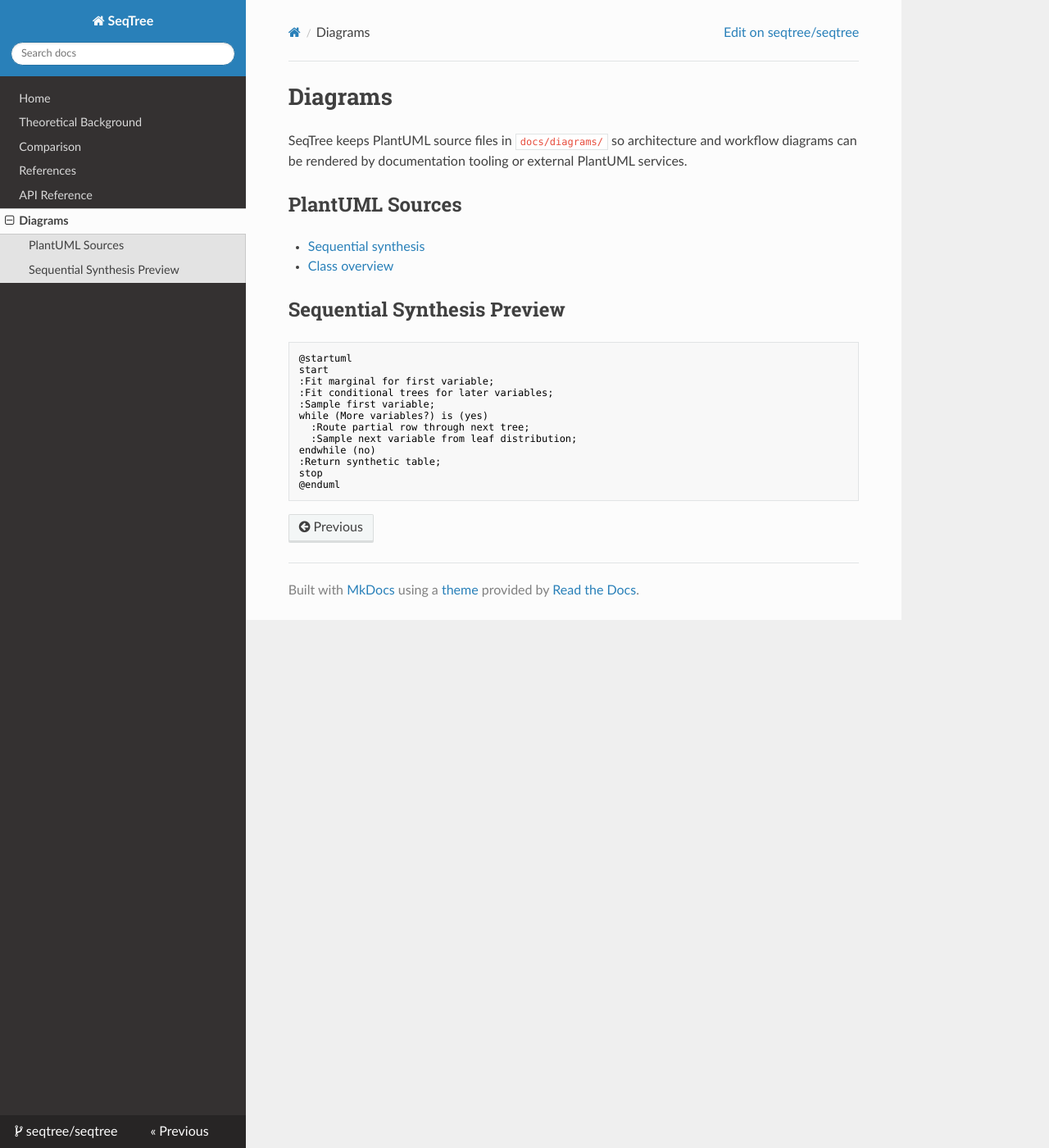
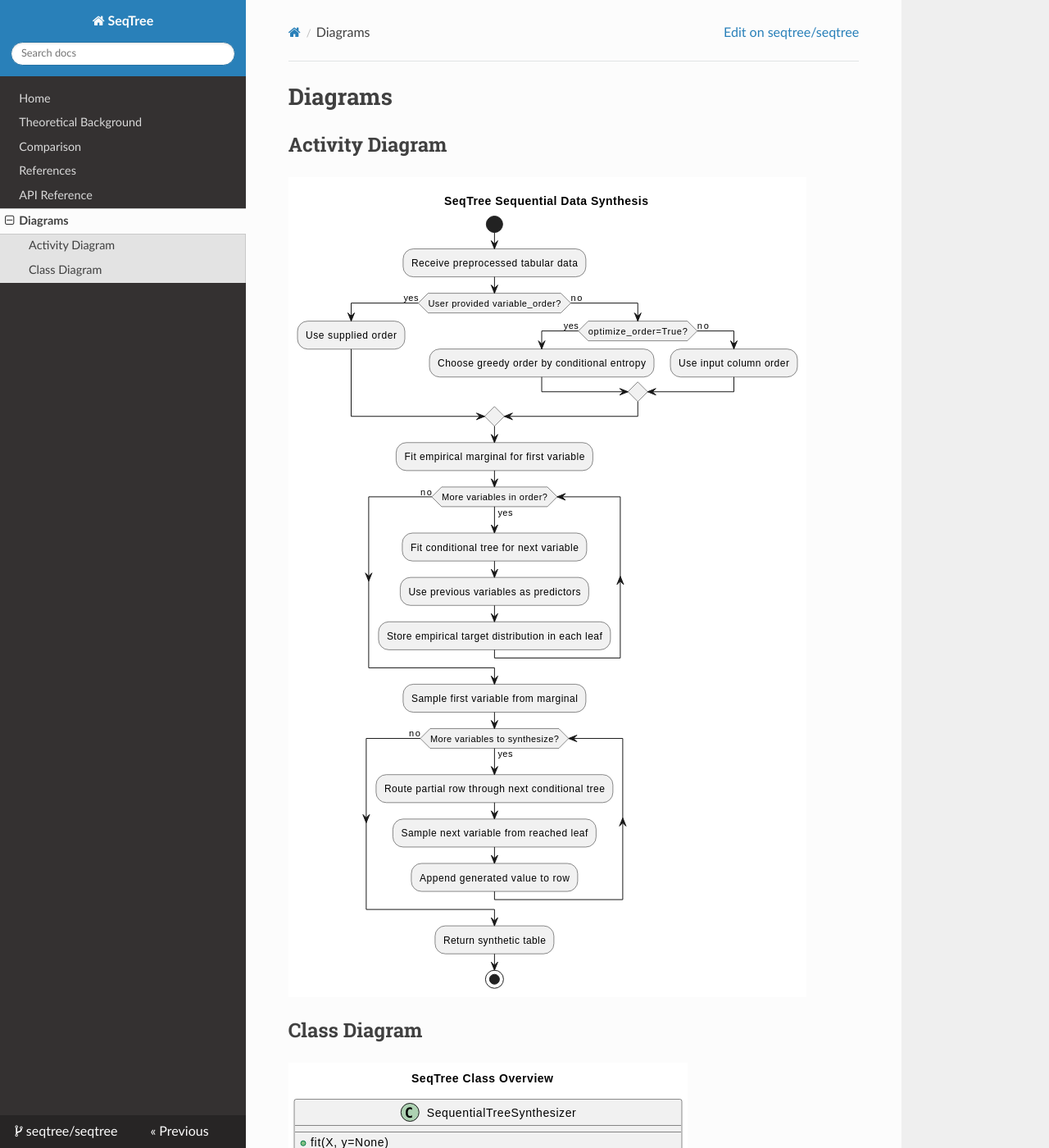
Before and after one commit to EulerLettersAI/seqtrees, an MkDocs documentation site: the page built from docs/diagrams.md, in a window 1280 px wide and 1400 px high. Shown: the whole window at 82% size. Built offline with MkDocs 1.6.1, drawn with Linux system fonts in a browser that asks for light colours; nearby versions of some CDN libraries.

Commit message:
updated docs

````diff
--- a/docs/diagrams.md
+++ b/docs/diagrams.md
@@ -1,27 +1,11 @@
 # Diagrams
 
-SeqTree keeps PlantUML source files in `docs/diagrams/` so architecture and
-workflow diagrams can be rendered by documentation tooling or external PlantUML
-services.
 
-## PlantUML Sources
+## Activity Diagram
 
-- [Sequential synthesis](diagrams/sequential_synthesis.puml)
-- [Class overview](diagrams/class_overview.puml)
+![Activity Diagram](diagrams/sequential_synthesis.svg)
 
-## Sequential Synthesis Preview
 
-```plantuml
-@startuml
-start
-:Fit marginal for first variable;
-:Fit conditional trees for later variables;
-:Sample first variable;
-while (More variables?) is (yes)
-  :Route partial row through next tree;
-  :Sample next variable from leaf distribution;
-endwhile (no)
-:Return synthetic table;
-stop
-@enduml
-```
+## Class Diagram
+
+![Class Diagram](diagrams/class_overview.svg)
````
Also changed, not shown: docs/comparison.md (+12 -17 lines), docs/index.md (+13 -15 lines), docs/theoretical_background.md (+2 -0 lines), docs/diagrams/class_overview.svg (renamed from out/docs/diagrams/class_overview/class_overview.svg), docs/diagrams/sequential_synthesis.svg (renamed from out/docs/diagrams/sequential_synthesis/sequential_synthesis.svg), 2 other files.
